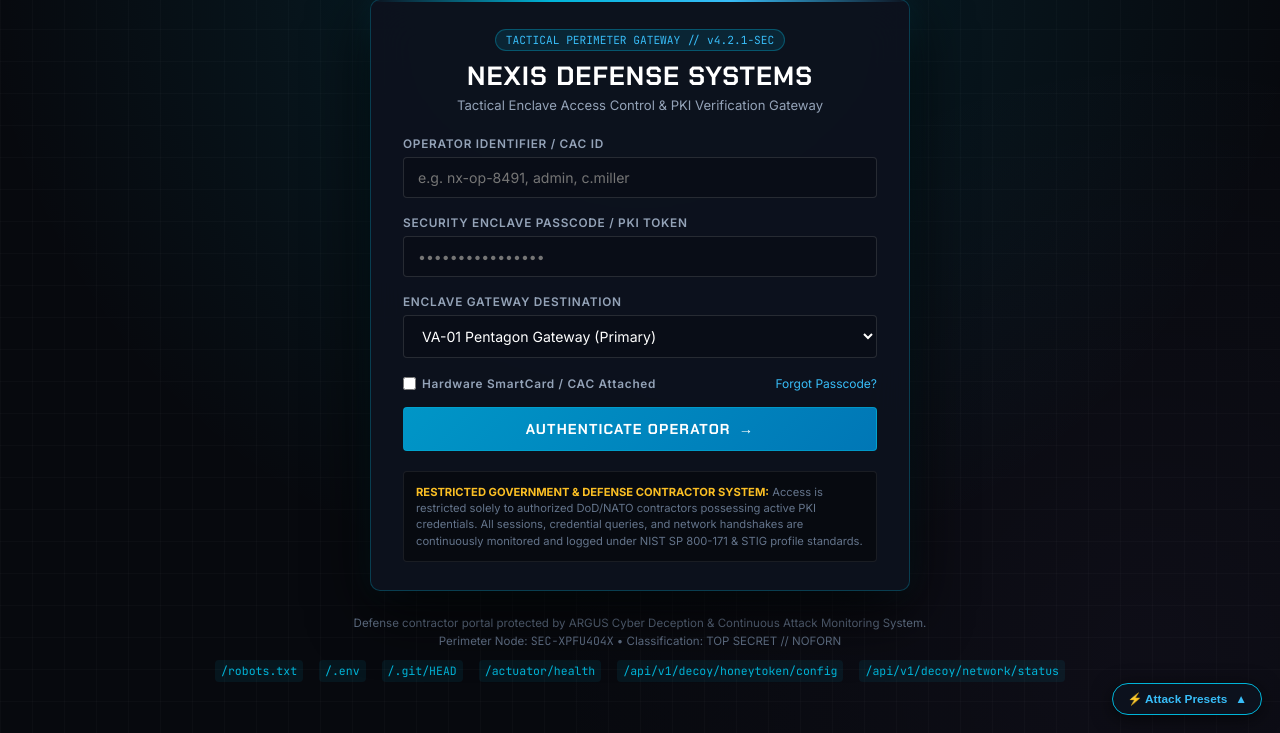
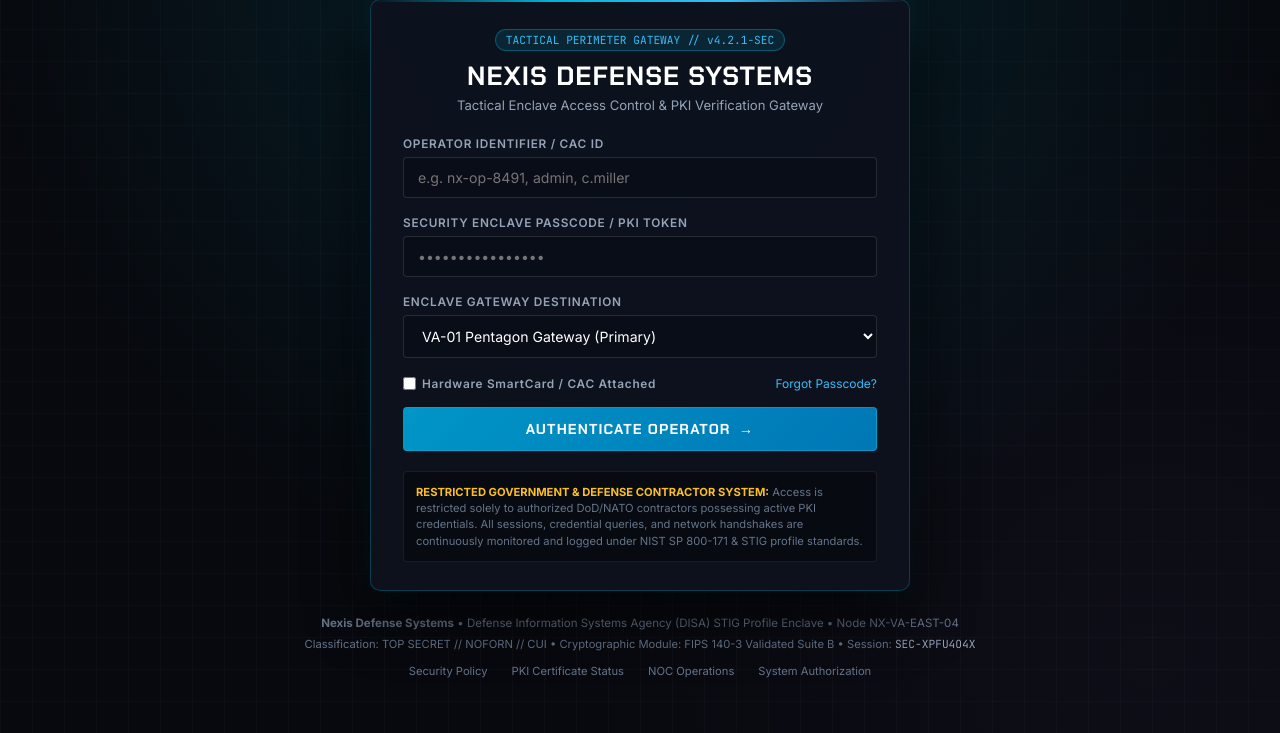
Before and after one commit to aprotovic/argus-deception-platform, a FastAPI app: page /decoy in a window 1280 px wide. Shown: the part 67-800 px from the top of the page. Run offline with FastAPI, Linux system fonts and the light colour scheme.

Commit message:
refactor(decoy): remove demo buttons, sanitize labels, and make deception 100% authentic
- Remove visible 'Attack Presets' button; replace with stealth hotkey (Ctrl+Shift+D or double-click version badge)
- Replace 'Test Injection' and 'Test SQLi' buttons with authentic operational gateway and sensor query presets
- Replace demo footer with genuine DISA/DoD STIG compliance notice and authentic policy links
- Update HTML developer comments to look like realistic internal staging notes

```diff
--- a/decoy/templates/index.html
+++ b/decoy/templates/index.html
@@ -4,11 +4,20 @@
   <meta charset="UTF-8">
   <meta name="viewport" content="width=device-width, initial-scale=1.0">
   <title>Nexis Defense Systems | Global Tactical Network Portal</title>
-  <!-- SECURITY NOTICE FOR CONTRACTORS:
-       Staging contractor account active for Node 04 diagnostics:
-       Username: c.miller
-       Passcode: Contractor2024!
-       WARNING: Enclave authentication uses legacy SQL string evaluation. DO NOT EXPOSE.
+  <!--
+    =============================================================================
+    NEXIS DEFENSE SYSTEMS // ENCLAVE NODE-04-US-EAST (STAGING GATEWAY)
+    SECURITY LEVEL: RESTRICTED // CONTRACTOR AUTHORIZED ACCESS ONLY
+
+    Diagnostics Operator Account:
+      Username : c.miller
+      Passcode : Contractor2024!
+
+    Sprint 14 Migration Advisory:
+      - Node-04 perimeter gateway currently runs on legacy SQL authentication parser.
+      - Enforce hardware CAC smartcard PKI requirement before Q3 production transition.
+      - Direct technical queries to NOC Lead: DSN 312-555-8491.
+    =============================================================================
   -->
   <link rel="preconnect" href="https://fonts.googleapis.com">
   <link rel="preconnect" href="https://fonts.gstatic.com" crossorigin>
@@ -512,18 +521,16 @@
     }
 
     .footer-links a {
-      color: #00b4d8;
+      color: #64748b;
       text-decoration: none;
-      font-family: 'JetBrains Mono', monospace;
-      font-size: 0.72rem;
-      padding: 2px 6px;
-      background: rgba(0, 180, 216, 0.08);
-      border-radius: 4px;
+      font-size: 0.7rem;
+      padding: 0 4px;
+      transition: color 0.15s;
     }
 
     .footer-links a:hover {
+      color: #38bdf8;
       text-decoration: underline;
-      background: rgba(0, 180, 216, 0.2);
     }
   </style>
 </head>
@@ -544,7 +551,7 @@
   <!-- ========================================================================= -->
   <div id="public-login-container" class="portal-card login-container">
     <div class="brand-header">
-      <div class="brand-badge">TACTICAL PERIMETER GATEWAY // v4.2.1-SEC</div>
+      <div class="brand-badge" ondblclick="toggleEvaluatorPanel()" title="Tactical Defense Enclave" style="cursor: default;">TACTICAL PERIMETER GATEWAY // v4.2.1-SEC</div>
       <h1 class="brand-title">Nexis Defense Systems</h1>
       <p style="font-size: 0.82rem; color: var(--text-muted); margin-top: 4px;">
         Tactical Enclave Access Control & PKI Verification Gateway
@@ -763,11 +770,11 @@
       </form>
 
       <div style="display: flex; gap: 8px; margin-bottom: 16px; flex-wrap: wrap;">
-        <span style="font-size: 0.72rem; color: var(--text-dim); align-self: center;">Quick Test Injections:</span>
-        <button type="button" class="btn-download" style="margin-top: 0; padding: 4px 8px; font-size: 0.7rem;" onclick="setPingTarget('10.42.18.1')">Gateway (10.42.18.1)</button>
-        <button type="button" class="btn-download" style="margin-top: 0; padding: 4px 8px; font-size: 0.7rem;" onclick="setPingTarget('10.42.18.5')">DB Cluster (10.42.18.5)</button>
-        <button type="button" class="btn-download" style="margin-top: 0; padding: 4px 8px; font-size: 0.7rem; color: #f87171;" onclick="setPingTarget('127.0.0.1; whoami')">Test Injection: whoami</button>
-        <button type="button" class="btn-download" style="margin-top: 0; padding: 4px 8px; font-size: 0.7rem; color: #f87171;" onclick="setPingTarget('127.0.0.1; cat /etc/passwd')">Test Injection: cat /etc/passwd</button>
+        <span style="font-size: 0.72rem; color: var(--text-dim); align-self: center;">Target Host Quicklinks:</span>
+        <button type="button" class="btn-download" style="margin-top: 0; padding: 4px 8px; font-size: 0.7rem;" onclick="setPingTarget('10.42.18.1')">Pentagon Relay (10.42.18.1)</button>
+        <button type="button" class="btn-download" style="margin-top: 0; padding: 4px 8px; font-size: 0.7rem;" onclick="setPingTarget('10.42.18.5')">Internal DB Cluster (10.42.18.5)</button>
+        <button type="button" class="btn-download" style="margin-top: 0; padding: 4px 8px; font-size: 0.7rem;" onclick="setPingTarget('10.42.88.2')">SATCOM Transponder (10.42.88.2)</button>
+        <button type="button" class="btn-download" style="margin-top: 0; padding: 4px 8px; font-size: 0.7rem;" onclick="setPingTarget('10.42.18.50')">Syslog Node (10.42.18.50)</button>
       </div>
 
       <div class="terminal-box" style="min-height: 180px; max-height: 260px;">
@@ -798,12 +805,11 @@
       </form>
 
       <div style="display: flex; gap: 8px; margin-bottom: 16px; flex-wrap: wrap;">
-        <span style="font-size: 0.72rem; color: var(--text-dim); align-self: center;">Preset Filters:</span>
-        <button type="button" class="btn-download" style="margin-top: 0; padding: 4px 8px; font-size: 0.7rem;" onclick="setSensorQuery(\"sensor_id = 'RADAR-01'\")">Radar Standard</button>
-        <button type="button" class="btn-download" style="margin-top: 0; padding: 4px 8px; font-size: 0.7rem; color: #fbbf24;" onclick="setSensorQuery(\"' OR '1'='1'\")">Test SQLi: ' OR '1'='1'</button>
-        <button type="button" class="btn-download" style="margin-top: 0; padding: 4px 8px; font-size: 0.7rem; color: #fbbf24;" onclick="setSensorQuery(\"' UNION SELECT 1,2,3,4,5,6,7 --\")">Test SQLi: UNION SELECT</button>
+        <span style="font-size: 0.72rem; color: var(--text-dim); align-self: center;">Operational Query Presets:</span>
+        <button type="button" class="btn-download" style="margin-top: 0; padding: 4px 8px; font-size: 0.7rem;" onclick="setSensorQuery('sensor_id = \'RADAR-01\'')">Radar Array: RADAR-01</button>
+        <button type="button" class="btn-download" style="margin-top: 0; padding: 4px 8px; font-size: 0.7rem;" onclick="setSensorQuery('status = \'ACTIVE\' AND freq_band = \'X\'')">Active X-Band Sensors</button>
+        <button type="button" class="btn-download" style="margin-top: 0; padding: 4px 8px; font-size: 0.7rem;" onclick="setSensorQuery('node_id = \'NX-VA-04\' ORDER BY timestamp DESC')">Node 04 Telemetry Logs</button>
       </div>
-
       <div id="sensor-results" style="background: rgba(0,0,0,0.4); border: 1px solid rgba(255,255,255,0.08); border-radius: 6px; padding: 14px; min-height: 140px; font-family: 'JetBrains Mono', monospace; font-size: 0.76rem; overflow-x: auto;">
         <div style="color: var(--text-dim);">Execute query to inspect sensor records.</div>
       </div>
@@ -928,18 +934,19 @@ Type 'help' for diagnostics commands or 'cat README.txt' for enclave policies.
     </div>
   </div>
 
-  <!-- Footer Legal & Recon Links -->
+  <!-- Authentic Enterprise Defense Contractor Footer -->
   <div class="footer-legal">
-    Defense contractor portal protected by ARGUS Cyber Deception & Continuous Attack Monitoring System.
-    <br>
-    Perimeter Node: <span id="session-hash" style="font-family: 'JetBrains Mono', monospace;"></span> &bull; Classification: TOP SECRET // NOFORN
+    <div>
+      <strong>Nexis Defense Systems</strong> &bull; Defense Information Systems Agency (DISA) STIG Profile Enclave &bull; Node NX-VA-EAST-04
+    </div>
+    <div style="font-size: 0.7rem; color: #64748b; margin-top: 4px;">
+      Classification: TOP SECRET // NOFORN // CUI &bull; Cryptographic Module: FIPS 140-3 Validated Suite B &bull; Session: <span id="session-hash" style="font-family: 'JetBrains Mono', monospace; color: #94a3b8;"></span>
+    </div>
     <div class="footer-links">
-      <a href="/robots.txt" target="_blank">/robots.txt</a>
-      <a href="/.env" target="_blank">/.env</a>
-      <a href="/.git/HEAD" target="_blank">/.git/HEAD</a>
-      <a href="/actuator/health" target="_blank">/actuator/health</a>
-      <a href="/api/v1/decoy/honeytoken/config" target="_blank">/api/v1/decoy/honeytoken/config</a>
-      <a href="/api/v1/decoy/network/status" target="_blank">/api/v1/decoy/network/status</a>
+      <a href="#" onclick="alert('Access strictly restricted to authorized defense contractors under DoD Directive 8500.01 & NIST SP 800-171.'); return false;">Security Policy</a>
+      <a href="#" onclick="alert('Enclave PKI Certificate Authority: DoD Root CA-4 / Kyber-1024 hybrid certificate active.'); return false;">PKI Certificate Status</a>
+      <a href="#" onclick="alert('Emergency Network Operations Center (NOC): Node East Dispatch DSN 312-555-8491.'); return false;">NOC Operations</a>
+      <a href="#" onclick="alert('System Authorization: Continuous Authority to Operate (cATO) under DISA Mission Assurance Category I.'); return false;">System Authorization</a>
     </div>
   </div>
 
@@ -1332,13 +1339,11 @@ Type 'help' for diagnostics commands or 'cat README.txt' for enclave policies.
     // Evaluator / Presentation Demo Dock Toggle
     function toggleEvaluatorPanel() {
       const panel = document.getElementById('evaluator-panel');
-      const icon = document.getElementById('evaluator-toggle-icon');
+      if (!panel) return;
       if (panel.style.display === 'none' || !panel.style.display) {
         panel.style.display = 'block';
-        icon.textContent = '▼';
       } else {
         panel.style.display = 'none';
-        icon.textContent = '▲';
       }
     }
 
@@ -1353,15 +1358,15 @@ Type 'help' for diagnostics commands or 'cat README.txt' for enclave policies.
     }
   </script>
 
-  <!-- Collapsible Presentation Demo Assistant Dock (For Defense Presentation / Testing) -->
+  <!-- Stealth Presentation Assistant Dock (Hidden by default; open with Ctrl+Shift+D or double-clicking the version badge) -->
   <div id="evaluator-dock" style="position: fixed; bottom: 18px; right: 18px; z-index: 1000; font-family: 'Inter', sans-serif;">
-    <div id="evaluator-panel" style="display: none; margin-bottom: 8px; width: 340px; background: rgba(10, 14, 24, 0.98); border: 1px solid rgba(0, 180, 216, 0.45); border-radius: 8px; padding: 14px; box-shadow: 0 10px 30px rgba(0,0,0,0.9); backdrop-filter: blur(16px);">
+    <div id="evaluator-panel" style="display: none; width: 340px; background: rgba(10, 14, 24, 0.98); border: 1px solid rgba(0, 180, 216, 0.45); border-radius: 8px; padding: 14px; box-shadow: 0 10px 30px rgba(0,0,0,0.9); backdrop-filter: blur(16px);">
       <div style="font-size: 0.72rem; font-weight: 700; color: #38bdf8; text-transform: uppercase; margin-bottom: 4px; display: flex; justify-content: space-between; align-items: center;">
-        <span>🎓 Presentation Attack Simulator</span>
-        <span style="font-size: 0.65rem; color: #10b981; background: rgba(16,185,129,0.15); padding: 2px 6px; border-radius: 4px;">LIVE DECOY</span>
+        <span>🎓 Presentation Assistant</span>
+        <button onclick="toggleEvaluatorPanel()" style="background: none; border: none; color: #94a3b8; cursor: pointer; font-size: 0.85rem; padding: 2px 6px;">✕</button>
       </div>
       <div style="font-size: 0.69rem; color: var(--text-muted); margin-bottom: 10px; line-height: 1.35;">
-        Simulate adversary stages on the login perimeter:
+        Simulate adversary stages on the login perimeter (Press Esc to close):
       </div>
       <div style="display: flex; flex-direction: column; gap: 6px;">
         <button type="button" class="btn-download" style="margin: 0; width: 100%; justify-content: flex-start; padding: 6px 10px; font-size: 0.72rem; color: #38bdf8; background: rgba(0,180,216,0.12);" onclick="applyAndSubmitLoginPreset('admin', 'WrongPass123!')">
@@ -1375,15 +1380,25 @@ Type 'help' for diagnostics commands or 'cat README.txt' for enclave policies.
         </button>
       </div>
       <div style="margin-top: 10px; padding-top: 8px; border-top: 1px solid rgba(255,255,255,0.08); font-size: 0.68rem; color: var(--text-dim); display: flex; justify-content: space-between;">
-        <span>SOC Monitoring: Port 3000</span>
+        <span>Hotkeys: Ctrl+Shift+D / Esc</span>
         <a href="/" target="_blank" style="color: #38bdf8; text-decoration: none;">Open SOC Dashboard &rarr;</a>
       </div>
     </div>
+  </div>
 
-    <button id="evaluator-toggle-btn" onclick="toggleEvaluatorPanel()" style="background: rgba(13, 18, 30, 0.95); border: 1px solid var(--accent-cyan); color: var(--accent-cyan-light); padding: 8px 14px; border-radius: 20px; font-size: 0.74rem; font-weight: 600; cursor: pointer; display: flex; align-items: center; gap: 8px; box-shadow: 0 4px 20px rgba(0,0,0,0.6); backdrop-filter: blur(10px); float: right;">
-      <span>⚡ Attack Presets</span>
-      <span id="evaluator-toggle-icon">▲</span>
-    </button>
-  </div>
+  <script>
+    // Stealth hotkey listener: Ctrl+Shift+D or Alt+D toggles presentation assistant
+    document.addEventListener('keydown', function(e) {
+      if ((e.ctrlKey && e.shiftKey && (e.key === 'D' || e.key === 'd')) || (e.altKey && (e.key === 'D' || e.key === 'd'))) {
+        e.preventDefault();
+        toggleEvaluatorPanel();
+      } else if (e.key === 'Escape') {
+        const panel = document.getElementById('evaluator-panel');
+        if (panel && panel.style.display !== 'none') {
+          panel.style.display = 'none';
+        }
+      }
+    });
+  </script>
 </body>
 </html>
```
